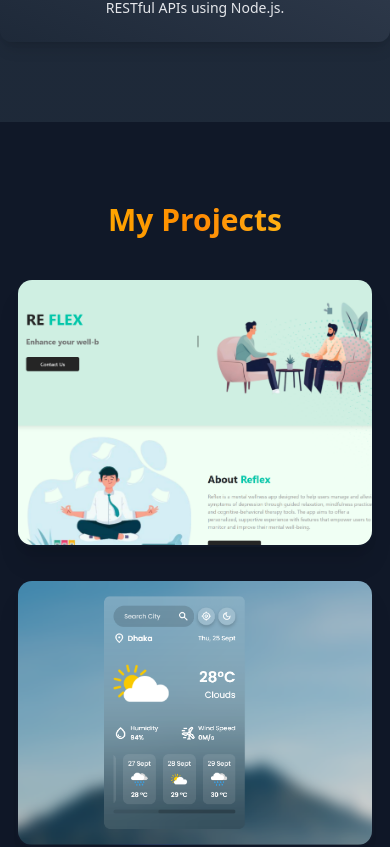
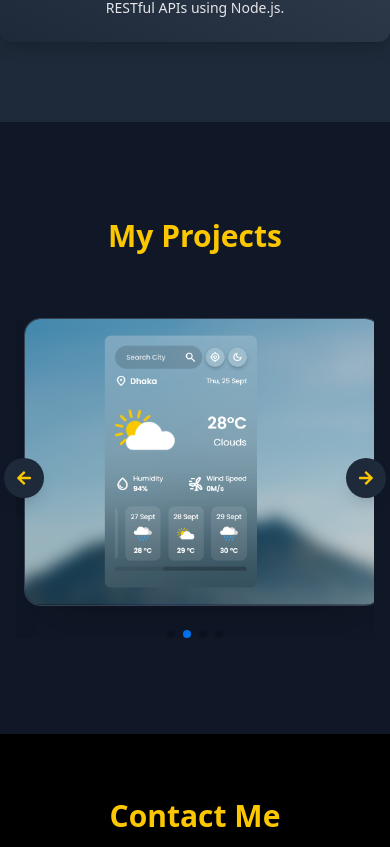
Before and after one commit to mukit-blaster/myPortfolio, a React (Vite) app: page / in a window 390 px wide. Shown: the part 4859-5706 px from the top of the page. Built offline with nearby package versions, Linux system fonts and the light colour scheme.

Commit message:
slider added insted of fix card box on project section

```diff
--- a/package.json
+++ b/package.json
@@ -16,6 +16,8 @@
     "react": "^19.1.1",
     "react-dom": "^19.1.1",
     "react-icons": "^5.5.0",
+    "react-parallax-tilt": "^1.7.309",
+    "swiper": "^12.0.2",
     "tailwindcss": "^4.1.13"
   },
   "devDependencies": {
--- a/src/components/Portfolio.jsx
+++ b/src/components/Portfolio.jsx
@@ -1,62 +1,127 @@
-import React from 'react';
-import { FaGithub, FaExternalLinkAlt } from 'react-icons/fa';
+import React, { useRef } from "react";
+import { Swiper, SwiperSlide } from "swiper/react";
+import { Navigation, Pagination, Autoplay } from "swiper/modules";
+import {
+  FaGithub,
+  FaExternalLinkAlt,
+  FaArrowLeft,
+  FaArrowRight,
+} from "react-icons/fa";
+import "swiper/css";
+import "swiper/css/navigation";
+import "swiper/css/pagination";
 
 export default function Portfolio() {
   const projects = [
-    { img: "/reflex.png", title: "Reflex", github: "https://github.com/mukit-blaster/Reflex", live: "https://reflexx-sigma.vercel.app" },
-    { img: "/weather.png", title: "WeatherBuzz", github: "https://github.com/mukit-blaster/WeatherBuzz", live: "https://mukit-blaster.github.io/WeatherBuzz/" },
-    { img: "/realstate.png", title: "Real Estate Website", github: "https://github.com/mukit-blaster/real-state-website", live: "https://mukit-blaster.github.io/real-state-website/" },
-    { img: "/food.png", title: "Food Website", github: "https://github.com/mukit-blaster/food-website", live: "https://mukit-blaster.github.io/food-website/" },
+    {
+      img: "/reflex.png",
+      title: "Reflex",
+      github: "https://github.com/mukit-blaster/Reflex",
+      live: "https://reflexx-sigma.vercel.app",
+    },
+    {
+      img: "/weather.png",
+      title: "WeatherBuzz",
+      github: "https://github.com/mukit-blaster/WeatherBuzz",
+      live: "https://mukit-blaster.github.io/WeatherBuzz/",
+    },
+    {
+      img: "/realstate.png",
+      title: "Real Estate Website",
+      github: "https://github.com/mukit-blaster/real-state-website",
+      live: "https://mukit-blaster.github.io/real-state-website/",
+    },
+    {
+      img: "/food.png",
+      title: "Food Website",
+      github: "https://github.com/mukit-blaster/food-website",
+      live: "https://mukit-blaster.github.io/food-website/",
+    },
   ];
 
+  const prevRef = useRef(null);
+  const nextRef = useRef(null);
+
   return (
-    <section id="portfolio" className="py-20 bg-gray-900" data-aos="fade-up">
-      <h2 className="text-3xl md:text-4xl font-extrabold text-center mb-10 bg-clip-text text-transparent bg-gradient-to-r from-yellow-400 via-orange-400 to-yellow-300">
+    <section id="portfolio" className="py-24 bg-gray-900 relative">
+      <div className="text-center mb-16 px-4">
+        <h2 className="text-3xl sm:text-4xl font-extrabold text-yellow-400">
           My Projects
         </h2>
+      </div>
 
-      <div className="max-w-5xl mx-auto grid grid-cols-1 md:grid-cols-2 gap-8 px-4">
+      <div className="max-w-6xl mx-auto px-4 sm:px-6 relative">
+        {/* Custom Arrows */}
+        <div
+          ref={prevRef}
+          className="absolute top-1/2 -translate-y-1/2 left-1 sm:-left-10 z-50 w-10 h-10 sm:w-12 sm:h-12 rounded-full bg-gray-800 text-yellow-400 flex items-center justify-center cursor-pointer hover:bg-gray-700 hover:scale-110 transition shadow-lg"
+        >
+          <FaArrowLeft />
+        </div>
+        <div
+          ref={nextRef}
+          className="absolute top-1/2 -translate-y-1/2 right-1 sm:-right-10 z-50 w-10 h-10 sm:w-12 sm:h-12 rounded-full bg-gray-800 text-yellow-400 flex items-center justify-center cursor-pointer hover:bg-gray-700 hover:scale-110 transition shadow-lg"
+        >
+          <FaArrowRight />
+        </div>
+
+        <Swiper
+          modules={[Navigation, Pagination, Autoplay]}
+          loop={true}
+          autoplay={{ delay: 3000, disableOnInteraction: false }}
+          pagination={{ clickable: true, el: ".custom-pagination" }}
+          navigation={{ prevEl: prevRef.current, nextEl: nextRef.current }}
+          onBeforeInit={(swiper) => {
+            swiper.params.navigation.prevEl = prevRef.current;
+            swiper.params.navigation.nextEl = nextRef.current;
+          }}
+          breakpoints={{
+            0: { slidesPerView: 1, spaceBetween: 20 },
+            640: { slidesPerView: 1, spaceBetween: 20 },
+            768: { slidesPerView: 2, spaceBetween: 20 },
+            1024: { slidesPerView: 2, spaceBetween: 30 },
+          }}
+        >
           {projects.map((project, index) => (
-          <div
-            key={index}
-            className="relative group overflow-hidden rounded-2xl shadow-xl transition-all duration-500 border-2 border-transparent hover:border-yellow-400 aspect-[4/3] transform hover:scale-105"
-          >
-            {/* Project Image */}
+            <SwiperSlide key={index} className="flex justify-center">
+              <div className="relative w-full sm:w-80 md:w-96 h-72 md:h-80 rounded-2xl overflow-hidden shadow-2xl border border-gray-700 hover:border-yellow-400 transition duration-300 bg-gray-800 group hover:shadow-[0_0_30px_#facc15] hover:scale-105 ml-2 sm:ml-4 md:ml-20">
                 <img
                   src={project.img}
                   alt={project.title}
-              className="w-full h-full object-cover transition-transform duration-500 group-hover:scale-110"
+                  className="w-full h-full object-cover rounded-2xl transition-transform duration-500 group-hover:scale-105"
                 />
-
-            {/* Glassmorphic Overlay */}
-            <div className="absolute inset-0 opacity-0 group-hover:opacity-100 transition-opacity duration-500 flex flex-col justify-center items-center text-center px-4 pointer-events-auto">
-              <div className="bg-white bg-opacity-10 backdrop-blur-md border border-white border-opacity-20 rounded-2xl p-6 flex flex-col gap-4 shadow-lg hover:shadow-[0_0_25px_#facc15] transition duration-500">
-                <h3 className="text-lg md:text-xl font-bold text-yellow-400">{project.title}</h3>
-                <div className="flex flex-col sm:flex-row gap-4 mt-2">
+                {/* Overlay */}
+                <div className="absolute inset-0 bg-black/60 opacity-0 hover:opacity-100 transition-opacity duration-300 flex flex-col justify-center items-center p-4 sm:p-6 rounded-2xl">
+                  <h3 className="text-lg sm:text-xl font-semibold text-yellow-400 mb-3 text-center">
+                    {project.title}
+                  </h3>
+                  <div className="flex justify-center gap-2 sm:gap-3">
                     <a
                       href={project.live}
                       target="_blank"
                       rel="noopener noreferrer"
-                    className="px-4 py-2 bg-yellow-400 text-gray-900 font-semibold rounded-lg hover:bg-yellow-300 transition transform hover:-translate-y-1 hover:shadow-[0_0_12px_#facc15] pointer-events-auto"
+                      className="px-3 py-1 sm:px-4 sm:py-1.5 bg-yellow-400 text-black font-medium rounded hover:bg-yellow-300 transition transform hover:-translate-y-1 hover:shadow-[0_0_12px_#facc15]"
                     >
-                    <FaExternalLinkAlt className="inline mr-2" /> Live
+                      <FaExternalLinkAlt className="inline mr-1" /> Live
                     </a>
                     <a
                       href={project.github}
                       target="_blank"
                       rel="noopener noreferrer"
-                    className="px-4 py-2 bg-gray-800 text-yellow-400 font-semibold rounded-lg hover:bg-gray-700 transition transform hover:-translate-y-1 hover:shadow-[0_0_12px_#facc15] pointer-events-auto"
+                      className="px-3 py-1 sm:px-4 sm:py-1.5 bg-gray-900 text-yellow-400 font-medium rounded hover:bg-gray-800 transition transform hover:-translate-y-1 hover:shadow-[0_0_12px_#facc15]"
                     >
-                    <FaGithub className="inline mr-2" /> GitHub
+                      <FaGithub className="inline mr-1" /> GitHub
                     </a>
                   </div>
                 </div>
+                <div className="absolute inset-0 rounded-2xl border-2 border-yellow-400 opacity-0 group-hover:opacity-40 transition duration-500 pointer-events-none"></div>
               </div>
+            </SwiperSlide>
+          ))}
 
-            {/* Neon Gradient Border Glow */}
-            <div className="absolute inset-0 rounded-2xl border-2 border-transparent group-hover:border-yellow-400 opacity-0 group-hover:opacity-100 animate-pulse transition-all duration-500 pointer-events-none"></div>
-          </div>
-        ))}
+          {/* Pagination */}
+          <div className="custom-pagination flex justify-center mt-6"></div>
+        </Swiper>
       </div>
     </section>
   );
```
Also changed, not shown: 1 other file (tests, documents, lock files or other folders). Lines whose indentation alone changed are shown as unchanged.
